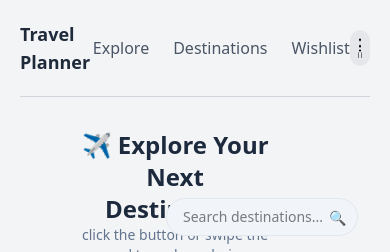
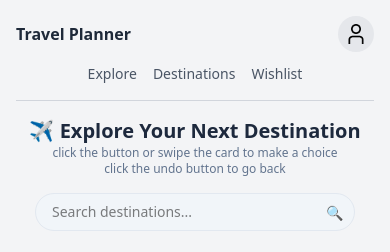
Before and after one commit to HYiii01/TRAVEL, a FastAPI app: page /test in a window 390 px wide. Shown: the top 252 px of the page. Run offline with FastAPI, Linux system fonts and the light colour scheme; parts of the project's set-up code (start-up, migrations or seed data) failed here and were passed over; some libraries are stand-ins or nearby versions.

Commit message:
Modified profile route logic

```diff
--- a/main.py
+++ b/main.py
@@ -108,7 +108,10 @@ async def login(
 
 
 @app.get("/profile", response_class=HTMLResponse)
-async def get_profile(request: Request, sb_access_token: str = Cookie(default=None)):
+async def get_profile(
+    request: Request,
+    sb_access_token: str = Cookie(default=None, alias="sb-access-token"),
+):
     if sb_access_token:
         try:
 
@@ -126,7 +129,7 @@ async def get_profile(request: Request, sb_access_token: str = Cookie(default=No
                         "is_guest": False
                     }
                 )
-        except Exception:
+        except Exception :
             pass
 
     return templates.TemplateResponse(
--- a/templates/index.html
+++ b/templates/index.html
@@ -8,23 +8,25 @@
     <script defer src="https://cdn.jsdelivr.net/npm/alpinejs@3.x.x/dist/cdn.min.js"></script>
     <title>Document</title>
 </head>
-<body class="bg-gray-100">
-    <nav class="p-5 flex justify-between items-center">
-        <div class="text-lg font-semibold text-gray-800"><a href="/">Travel Planner</a></div>
-        <div class="flex space-x-6">
+<body class="min-h-screen overflow-x-hidden bg-gray-100">
+    <nav class="flex flex-wrap items-center gap-x-4 gap-y-3 px-4 py-4 sm:px-6 lg:px-8">
+        <div class="min-w-0 flex-1 text-base font-semibold text-gray-800 sm:text-lg">
+            <a href="/" class="whitespace-nowrap">Travel Planner</a>
+        </div>
+        <div class="order-3 flex w-full justify-center gap-4 text-sm sm:order-none sm:w-auto sm:gap-6 sm:text-base">
             <a href="/test" class="text-gray-600 hover:text-gray-800">Explore</a>
             <a href="#" class="text-gray-600 hover:text-gray-800">Destinations</a>
             <a href="#" class="text-gray-600 hover:text-gray-800">Wishlist</a>
         </div>
-        <div>
-            <button class="px-2 py-2 bg-gray-200 rounded-full hover:bg-gray-300 transition">
+        <div class="shrink-0">
+            <button class="rounded-full bg-gray-200 p-2 hover:bg-gray-300 transition" aria-label="Open profile">
                 <a href="/profile">
-                    <img src="{{ url_for('static', path='pic/user.png') }}" class="w-5 h-5">
+                    <img src="{{ url_for('static', path='pic/user.png') }}" class="h-5 w-5">
                 </a>
             </button>
         </div>
     </nav>
-    <hr class="border-gray-300 mx-5">
+    <hr class="mx-4 border-gray-300 sm:mx-6 lg:mx-8">
 
 {% block content %}
 {% endblock %}
--- a/templates/profile.html
+++ b/templates/profile.html
@@ -1,8 +1,8 @@
 {% extends "index.html" %}
 
 {% block content %}
-<div class="flex flex-col items-center justify-center h-screen">
-    <h1 class="text-3xl font-bold">Welcome to Your Profile, {{ user_name }}</h1>
-    <p class="text-gray-600 mt-2">This is your personal center.</p>
+<div class="flex min-h-[calc(100vh-7rem)] flex-col items-center justify-center px-4 py-10 text-center">
+    <h1 class="text-2xl font-bold sm:text-3xl">Welcome to Your Profile, {{ user_name }}</h1>
+    <p class="mt-2 text-sm text-gray-600 sm:text-base">This is your personal center.</p>
 </div>
 {% endblock %}
--- a/templates/test.html
+++ b/templates/test.html
@@ -1,25 +1,25 @@
 {% extends "index.html" %}
 
 {% block content %}
-<div class="flex-grow flex flex-col items-center justify-center w-full p-4 mt-4">
+<div class="flex min-h-[calc(100vh-7.5rem)] w-full flex-grow flex-col items-center justify-start px-3 py-4 sm:px-6 lg:px-8">
 
-    <header class="mb-6 flex items-center justify-between w-full px-4 relative">
+    <header class="relative mb-6 flex w-full max-w-6xl flex-col items-center gap-4 px-1 sm:px-4 lg:flex-row lg:justify-between">
         <!-- 左侧占位（为了让中间的 h1 绝对居中，或者你也可以放其他东西） -->
-        <div class="w-1/4"></div>
+        <div class="hidden w-1/4 lg:block"></div>
 
         <!-- 中间的标题和副标题 -->
-        <div class="text-center flex-grow">
-            <h1 class="text-2xl font-bold text-slate-800">✈️ Explore Your Next Destination</h1>
-            <p class="text-sm text-slate-500">click the button or swipe the card to make a choice</p>
-            <p class="text-sm text-slate-500">click the undo button to go back</p>
+        <div class="w-full text-center lg:flex-grow">
+            <h1 class="text-xl font-bold text-slate-800 sm:text-2xl">✈️ Explore Your Next Destination</h1>
+            <p class="text-xs text-slate-500 sm:text-sm">click the button or swipe the card to make a choice</p>
+            <p class="text-xs text-slate-500 sm:text-sm">click the undo button to go back</p>
         </div>
 
         <!-- 右侧的 Search Bar（搜索栏） -->
-        <div class="w-1/4 flex justify-end">
-            <div class="relative">
+        <div class="flex w-full justify-center lg:w-1/4 lg:justify-end">
+            <div class="relative w-full max-w-xs">
                 <input type="text"
                     placeholder="Search destinations..."
-                    class="px-4 py-2 text-sm bg-slate-100 border border-slate-200 rounded-full focus:outline-none focus:ring-2 focus:ring-slate-400 w-48 sm:w-64 transition">
+                    class="w-full rounded-full border border-slate-200 bg-slate-100 px-4 py-2 text-sm focus:outline-none focus:ring-2 focus:ring-slate-400 transition">
                 <!-- 搜索图标（可选） -->
                 <span class="absolute right-3 top-2.5 text-slate-400 text-sm">🔍</span>
             </div>
@@ -27,7 +27,7 @@
     </header>
 
 
-    <div class="relative w-80 h-[480px] mb-28"
+    <div class="relative mb-28 h-[clamp(26rem,68vh,30rem)] w-[min(20rem,calc(100vw-1.5rem))]"
          x-data='swipeCards({{ attractions | tojson | safe }})'>
 
         <template x-if="cards.length > 0">
@@ -49,15 +49,15 @@
                          @mouseleave="index === 0 && endDrag()">
 
 
-                        <div class="w-full h-72 overflow-hidden bg-slate-200 pointer-events-none">
+                        <div class="h-[clamp(15rem,42vh,18rem)] w-full overflow-hidden bg-slate-200 pointer-events-none">
                             <img :src="item.image_url"
                                  @error="$event.target.src='https://images.unsplash.com/photo-1507525428034-b723cf961d3e?auto=format&fit=crop&w=600&q=80'"
                                  class="w-full h-full object-cover">
                         </div>
 
-                        <div class="p-5 flex flex-col justify-between flex-grow bg-white pointer-events-none">
+                        <div class="flex flex-grow flex-col justify-between bg-white p-4 pointer-events-none sm:p-5">
                             <div>
-                                <h2 class="text-xl font-bold text-slate-800" x-text="item.name"></h2>
+                                <h2 class="text-lg font-bold text-slate-800 sm:text-xl" x-text="item.name"></h2>
                                 <p class="text-xs text-slate-500 mt-1" x-text="'📍 ' + item.city"></p>
                                 <p class="text-sm text-slate-600 mt-2 line-clamp-2" x-text="item.description"></p>
                             </div>
@@ -80,16 +80,16 @@
         </template>
 
         <div class="absolute -bottom-36 left-0 right-0 flex flex-col items-center gap-3">
-            <div class="flex justify-center items-center gap-4">
-                <button @click="swipe('left')" class="w-16 h-16 bg-white rounded-full shadow-lg flex items-center justify-center text-red-500 text-2xl hover:scale-110 transition active:scale-95">
+            <div class="flex items-center justify-center gap-3 sm:gap-4">
+                <button @click="swipe('left')" class="flex h-14 w-14 items-center justify-center rounded-full bg-white text-2xl text-red-500 shadow-lg hover:scale-110 transition active:scale-95 sm:h-16 sm:w-16">
                     <img src="{{ url_for('static', path='pic/dislike.png') }}" class="w-6 h-6">
                 </button>
                 <button @click="rewind()"
                         :disabled="swipedHistory.length === 0"
-                        class="w-12 h-12 bg-white rounded-full shadow-md flex items-center justify-center text-xl hover:scale-110 transition active:scale-95 disabled:opacity-40 disabled:hover:scale-100 cursor-pointer disabled:cursor-not-allowed">
+                        class="flex h-11 w-11 cursor-pointer items-center justify-center rounded-full bg-white text-xl shadow-md hover:scale-110 transition active:scale-95 disabled:cursor-not-allowed disabled:opacity-40 disabled:hover:scale-100 sm:h-12 sm:w-12">
                     <img src="{{ url_for('static', path='pic/undo.png') }}" class="w-5 h-5">
                 </button>
-                <button @click="swipe('right')" class="w-16 h-16 bg-white rounded-full shadow-lg flex items-center justify-center text-green-500 text-2xl hover:scale-110 transition active:scale-95">
+                <button @click="swipe('right')" class="flex h-14 w-14 items-center justify-center rounded-full bg-white text-2xl text-green-500 shadow-lg hover:scale-110 transition active:scale-95 sm:h-16 sm:w-16">
                     <img src="{{ url_for('static', path='pic/like.png') }}" class="w-6 h-6">
                 </button>
             </div>
```
